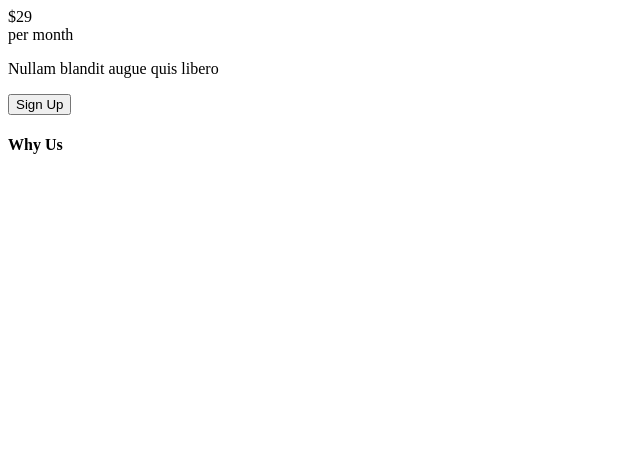
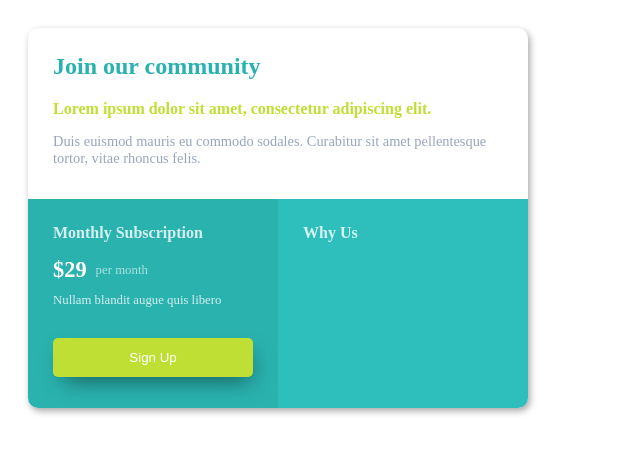
Before and after one commit to nueral541/pricing-card-frontend-mentor-challenge, a plain HTML site: page index.html in a window 1280 px wide. Shown: the whole page, without its empty margins (0-640 px from the left). Drawn offline with Linux system fonts and the light colour scheme.

Commit message:
Update index.html

```diff
--- a/index.html
+++ b/index.html
@@ -3,8 +3,7 @@
     <title>thingy</title>
     <link rel="preconnect" href="https://fonts.googleapis.com">
     <link rel="preconnect" href="https://fonts.gstatic.com" crossorigin>
-    <link href="https://fonts.googleapis.com/css2?family=Karla:ital,wght@0,200..800;1,200..800&display=swap" rel="stylesheet">
-    <link href='./style.css' rel='stylesheet>
+    <link href="./style.css" rel="stylesheet">
   </head>
   <body>
     <div class="card">
```
